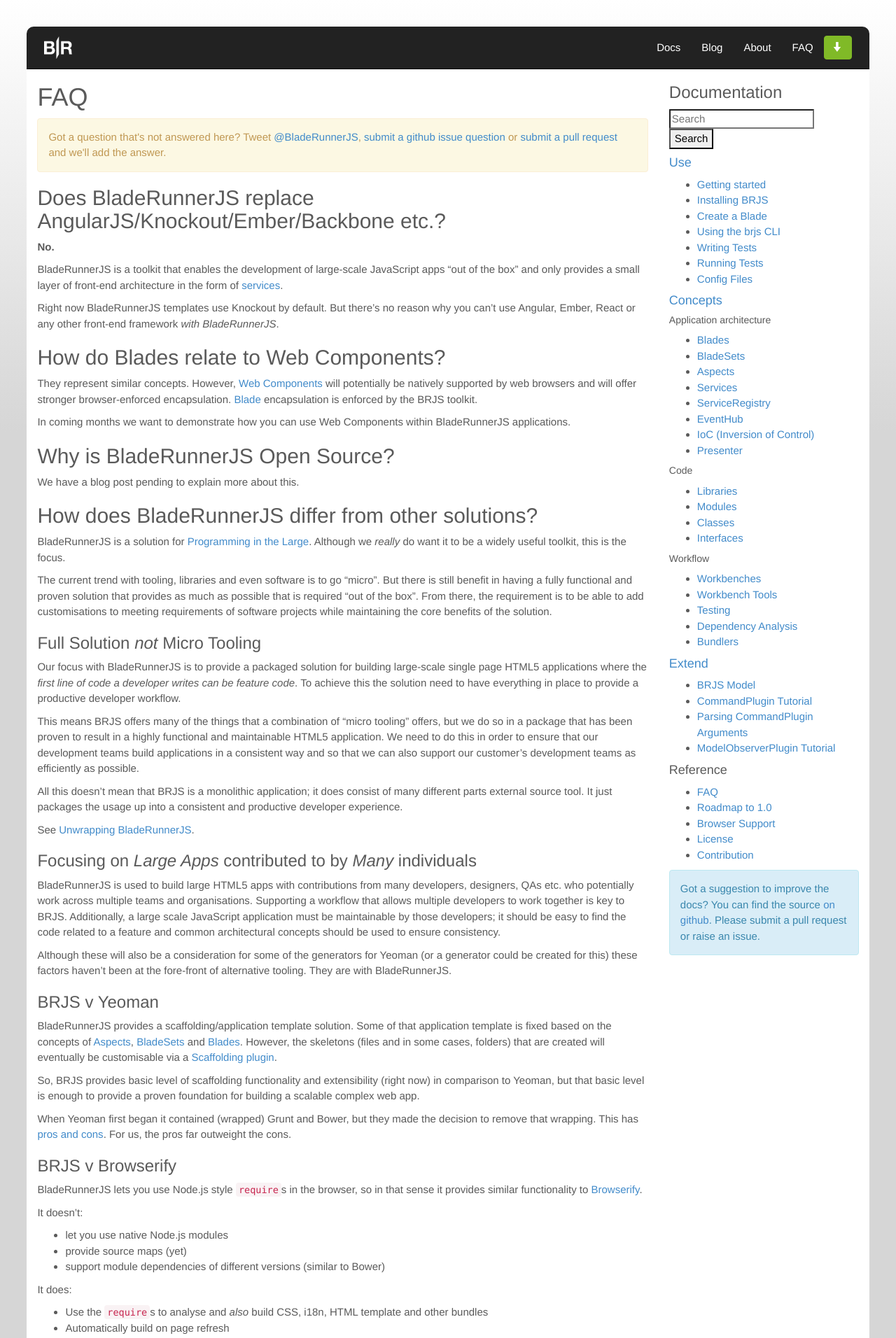
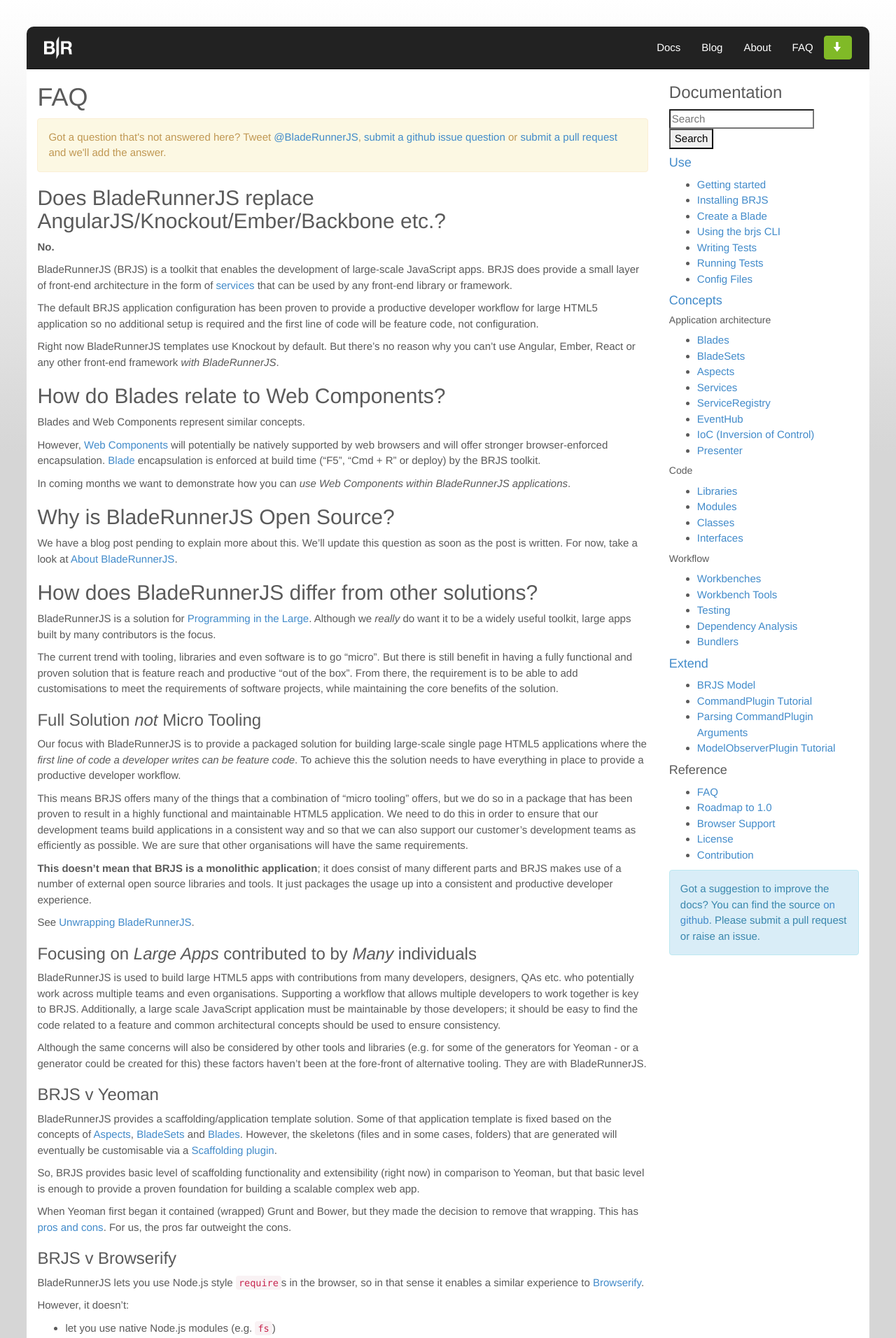
Before and after one commit to BladeRunnerJS/brjs-site, a Jekyll site: the page built from docs/reference/faq.md, in a window 1280 px wide. Shown: the top 1912 px of the page at 70% size. Built offline with Jekyll 4.4.1, drawn with Linux system fonts in a browser that asks for light colours; nearby versions of some CDN libraries; Markdown is read by kramdown in place of the engine named in the settings; some of the changed text lies outside the part shown.

Commit message:
review of FAQ

```diff
--- a/css/style.css
+++ b/css/style.css
@@ -464,10 +464,6 @@
 body.docs a.btn.brjs-btn:hover {
   color: #2a6496;
   text-decoration: underline;
-}
-
-body.docs .main > ul:first-of-type {
-  font-weight: 500;
 }
 
 body.docs .col-lg-3 {
--- a/docs/reference/faq.md
+++ b/docs/reference/faq.md
@@ -15,45 +15,49 @@
 
 **No.**
 
-BladeRunnerJS is a toolkit that enables the development of large-scale JavaScript apps "out of the box" and only provides a small layer of front-end architecture in the form of [services](/docs/concepts/service_registry).
+BladeRunnerJS (BRJS) is a toolkit that enables the development of large-scale JavaScript apps. BRJS does provide a small layer of front-end architecture in the form of [services](/docs/concepts/service_registry) that can be used by any front-end library or framework.
+
+The default BRJS application configuration has been proven to provide a productive developer workflow for large HTML5 application so no additional setup is required and the first line of code will be feature code, not configuration.
 
 Right now BladeRunnerJS templates use Knockout by default. But there's no reason why you can't use Angular, Ember, React or any other front-end framework *with BladeRunnerJS*.
 
 ## How do Blades relate to Web Components?
 
-They represent similar concepts. However, [Web Components](http://www.w3.org/TR/components-intro/) will potentially be natively supported by web browsers and will offer stronger browser-enforced encapsulation. [Blade](/docs/concepts/blades/) encapsulation is enforced by the BRJS toolkit.
+Blades and Web Components represent similar concepts.
 
-In coming months we want to demonstrate how you can use Web Components within BladeRunnerJS applications.
+However, [Web Components](http://www.w3.org/TR/components-intro/) will potentially be natively supported by web browsers and will offer stronger browser-enforced encapsulation. [Blade](/docs/concepts/blades/) encapsulation is enforced at build time ("F5", "Cmd + R" or deploy) by the BRJS toolkit.
+
+In coming months we want to demonstrate how you can *use Web Components within BladeRunnerJS applications*.
 
 ## Why is BladeRunnerJS Open Source?
 
-We have a blog post pending to explain more about this.
+We have a blog post pending to explain more about this. We'll update this question as soon as the post is written. For now, take a look at [About BladeRunnerJS](/about/).
 
 ## How does BladeRunnerJS differ from other solutions?
 
-BladeRunnerJS is a solution for [Programming in the Large](http://en.wikipedia.org/wiki/Programming_in_the_large_and_programming_in_the_small). Although we *really* do want it to be a widely useful toolkit, this is the focus.
+BladeRunnerJS is a solution for [Programming in the Large](http://en.wikipedia.org/wiki/Programming_in_the_large_and_programming_in_the_small). Although we *really* do want it to be a widely useful toolkit, large apps built by many contributors is the focus.
 
-The current trend with tooling, libraries and even software is to go "micro". But there is still benefit in having a fully functional and proven solution that provides as much as possible that is required "out of the box". From there, the requirement is to be able to add customisations to meeting requirements of software projects while maintaining the core benefits of the solution.
+The current trend with tooling, libraries and even software is to go "micro". But there is still benefit in having a fully functional and proven solution that is feature reach and productive "out of the box". From there, the requirement is to be able to add customisations to meet the requirements of software projects, while maintaining the core benefits of the solution.
 
 ### Full Solution *not* Micro Tooling
 
-Our focus with BladeRunnerJS is to provide a packaged solution for building large-scale single page HTML5 applications where the *first line of code a developer writes can be feature code*. To achieve this the solution need to have everything in place to provide a productive developer workflow.
+Our focus with BladeRunnerJS is to provide a packaged solution for building large-scale single page HTML5 applications where the *first line of code a developer writes can be feature code*. To achieve this the solution needs to have everything in place to provide a productive developer workflow.
 
-This means BRJS offers many of the things that a combination of "micro tooling" offers, but we do so in a package that has been proven to result in a highly functional and maintainable HTML5 application. We need to do this in order to ensure that our development teams build applications in a consistent way and so that we can also support our customer's development teams as efficiently as possible.
+This means BRJS offers many of the things that a combination of "micro tooling" offers, but we do so in a package that has been proven to result in a highly functional and maintainable HTML5 application. We need to do this in order to ensure that our development teams build applications in a consistent way and so that we can also support our customer's development teams as efficiently as possible. We are sure that other organisations will have the same requirements.
 
-All this doesn't mean that BRJS is a monolithic application; it does consist of many different parts external source tool. It just packages the usage up into a consistent and productive developer experience.
+**This doesn't mean that BRJS is a monolithic application**; it does consist of many different parts and BRJS makes use of a number of external open source libraries and tools. It just packages the usage up into a consistent and productive developer experience.
 
 See [Unwrapping BladeRunnerJS](http://bladerunnerjs.org/blog/unwrapping-bladerunnerjs/).
 
 ### Focusing on *Large Apps* contributed to by *Many* individuals
 
-BladeRunnerJS is used to build large HTML5 apps with contributions from many developers, designers, QAs etc. who potentially work across multiple teams and organisations. Supporting a workflow that allows multiple developers to work together is key to BRJS. Additionally, a large scale JavaScript application must be maintainable by those developers; it should be easy to find the code related to a feature and common architectural concepts should be used to ensure consistency.
+BladeRunnerJS is used to build large HTML5 apps with contributions from many developers, designers, QAs etc. who potentially work across multiple teams and even organisations. Supporting a workflow that allows multiple developers to work together is key to BRJS. Additionally, a large scale JavaScript application must be maintainable by those developers; it should be easy to find the code related to a feature and common architectural concepts should be used to ensure consistency.
 
-Although these will also be a consideration for some of the generators for Yeoman (or a generator could be created for this) these factors haven't been at the fore-front of alternative tooling. They are with BladeRunnerJS.
+Although the same concerns will also be considered by other tools and libraries (e.g. for some of the generators for Yeoman - or a generator could be created for this) these factors haven't been at the fore-front of alternative tooling. They are with BladeRunnerJS.
 
 ### BRJS v Yeoman
 
-BladeRunnerJS provides a scaffolding/application template solution. Some of that application template is fixed based on the concepts of [Aspects](/docs/concepts/aspects), [BladeSets](/docs/concepts/BladeSets) and [Blades](/docs/concepts/blades). However, the skeletons (files and in some cases, folders) that are created will eventually be customisable via a [Scaffolding plugin](https://github.com/BladeRunnerJS/brjs/issues/126).
+BladeRunnerJS provides a scaffolding/application template solution. Some of that application template is fixed based on the concepts of [Aspects](/docs/concepts/aspects), [BladeSets](/docs/concepts/BladeSets) and [Blades](/docs/concepts/blades). However, the skeletons (files and in some cases, folders) that are generated will eventually be customisable via a [Scaffolding plugin](https://github.com/BladeRunnerJS/brjs/issues/126).
 
 So, BRJS provides basic level of scaffolding functionality and extensibility (right now) in comparison to Yeoman, but that basic level is enough to provide a proven foundation for building a scalable complex web app.
 
@@ -61,29 +65,29 @@
 
 ### BRJS v Browserify
 
-BladeRunnerJS lets you use Node.js style `require`s in the browser, so in that sense it provides similar functionality to [Browserify](http://browserify.org/).
+BladeRunnerJS lets you use Node.js style `require`s in the browser, so in that sense it enables a similar experience to [Browserify](http://browserify.org/).
 
-It doesn't:
+However, it doesn't:
 
-* let you use native Node.js modules
-* provide source maps (yet)
+* let you use native Node.js modules (e.g. `fs`)
+* provide source maps ([yet](https://github.com/BladeRunnerJS/brjs/issues/538))
 * support module dependencies of different versions (similar to Bower)
 
 It does:
 
-* Use the `require`s to analyse and *also* build CSS, i18n, HTML template and other bundles
-* Automatically build on page refresh
-* Allow you to use modules from NPM (with a bit of manual work - we're working on improving this)
+* Use the `require`s to analyse and build JavaScript, CSS, i18n, HTML template and other bundles (Browserify only helps with bundling JavaScript)
+* Automatically builds on page refresh
+* Allow you to use modules from NPM and Bower (with a bit of manual work - we're working on improving this)
 
-Our support for CommonJS/Node.js style requires is performed via a plugin. It is therefore possible to add support for other languages such as TypeScript, CoffeeScript or ES6 via the same mechanism.
+Our support for CommonJS/Node.js style requires is performed via a [bundler plugin](https://github.com/BladeRunnerJS/brjs/wiki/BladeRunnerJS-Plugin-Development-Guide#bundler-plug-in-relationships). It is therefore possible to add support for other languages such as TypeScript, CoffeeScript or ES6 via the same mechanism.
 
 ### BRJS v Grunt/Gulp/Fez/Brocolli/AssetGraph
 
 Coming soon...
 
-## Why is BladeRunnerJS not written in Node.JS?
+## Why isn't BladeRunnerJS written in Node.JS?
 
-We started the BladeRunner project over two years ago. Back then Node.js wasn't an option. When we started the open sourcing (and renaming from "BladeRunner" to "BladeRunnerJS") we decided on doing a re-write. We again thought about using Node.js. Unfortunately Node.js isn't supported in some of the development environments of our target customers so building the toolkit in Node.js still isn't an option for us.
+We started the BladeRunner project in around 2011. Back then Node.js wasn't an option for a production-grade solution. When we started the open sourcing process (and renaming from "BladeRunner" to "BladeRunnerJS") we decided on a re-write. We again thought about using Node.js. Unfortunately Node.js isn't supported in some of the development environments of our target customers, so building the toolkit in Node.js still isn't an option for us.
 
 However, we do want to start integrating with some of the amazing Node.js tooling and we plan to do that via plugins. For more information see [Embracing Node.js](http://bladerunnerjs.org/blog/embracing-nodejs/).
 
```
